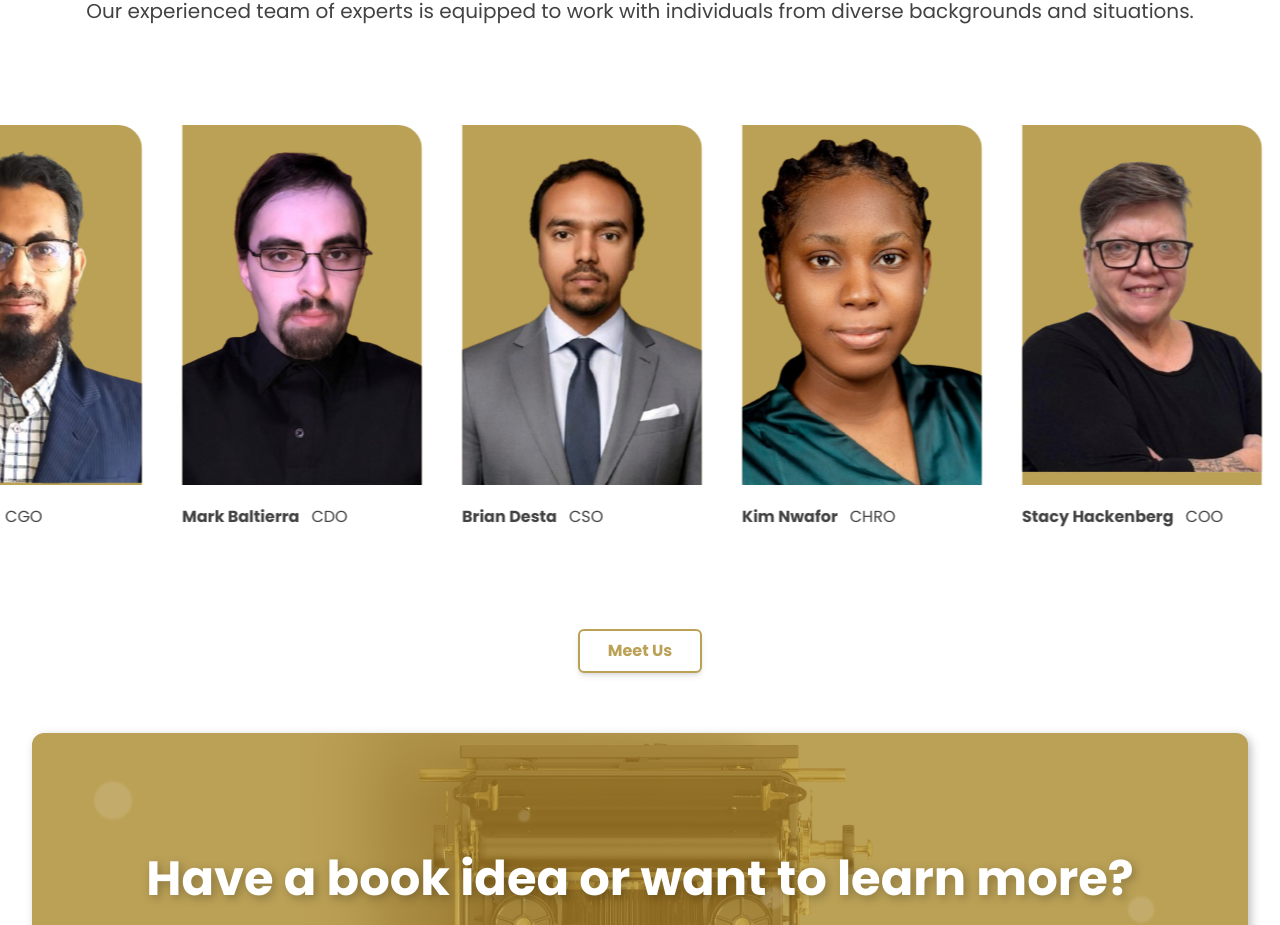
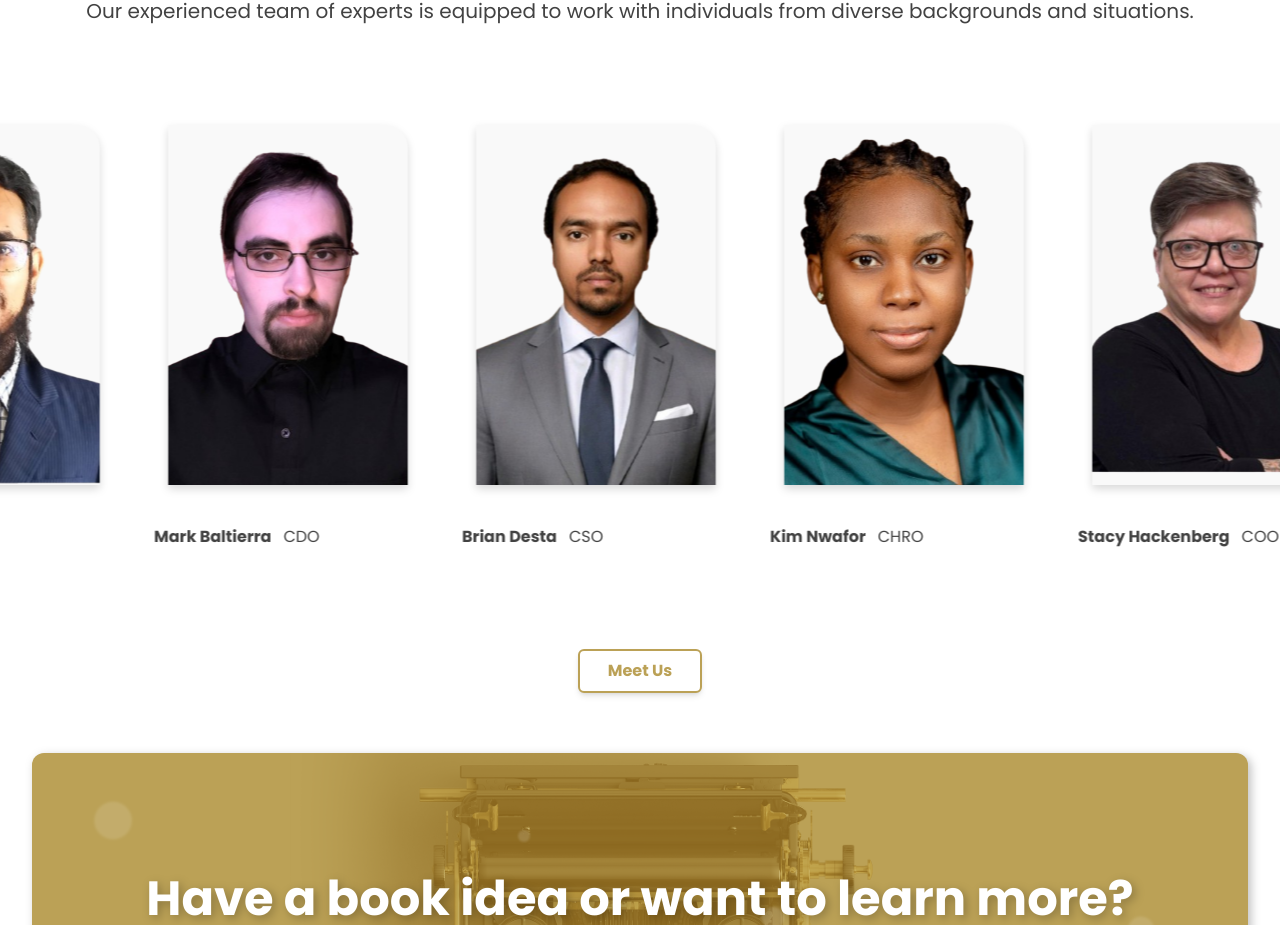
Before and after one commit to YourBookTeam/YBT_Website, a React (Vite) app: page / in a window 1280 px wide. Shown: the part 2999-3924 px from the top of the page. Built offline with nearby package versions, Linux system fonts and the light colour scheme; a web font is replaced by a local one.

Commit message:
made some style changes to match given visuals for updates.

```diff
--- a/src/components/home-page/TeamMemberPreview.jsx
+++ b/src/components/home-page/TeamMemberPreview.jsx
@@ -4,8 +4,8 @@ function TeamMemberPreview({ person }) {
   const scrollToTop = () => window.scrollTo(0, 0);
 
   return (
-    <Link to={"/about#" + person.link} onClick={scrollToTop} className="flex flex-col items-center gap-5 flex-shrink-0 w-60">
-      <img src={person.headshot} alt={person.name} className="rounded-tr-3xl h-90 w-60 object-cover bg-gold hover:opacity-80 transition-colors duration-200"/>
+    <Link to={"/about#" + person.link} onClick={scrollToTop} className="flex flex-col items-center gap-10 flex-shrink-0 w-67">
+      <img src={person.headshot} alt={person.name} className="rounded-tr-3xl h-90 w-60 mx-10 object-cover bg-[#F9F9F9] drop-shadow-lg hover:opacity-80 transition-colors duration-200"/>
       <section className="team-info w-full flex">
         <div className="text-base font-semibold">{person.name}</div>
         <div className="text-base ml-3">{person.title_abbreviation}</div>
```
